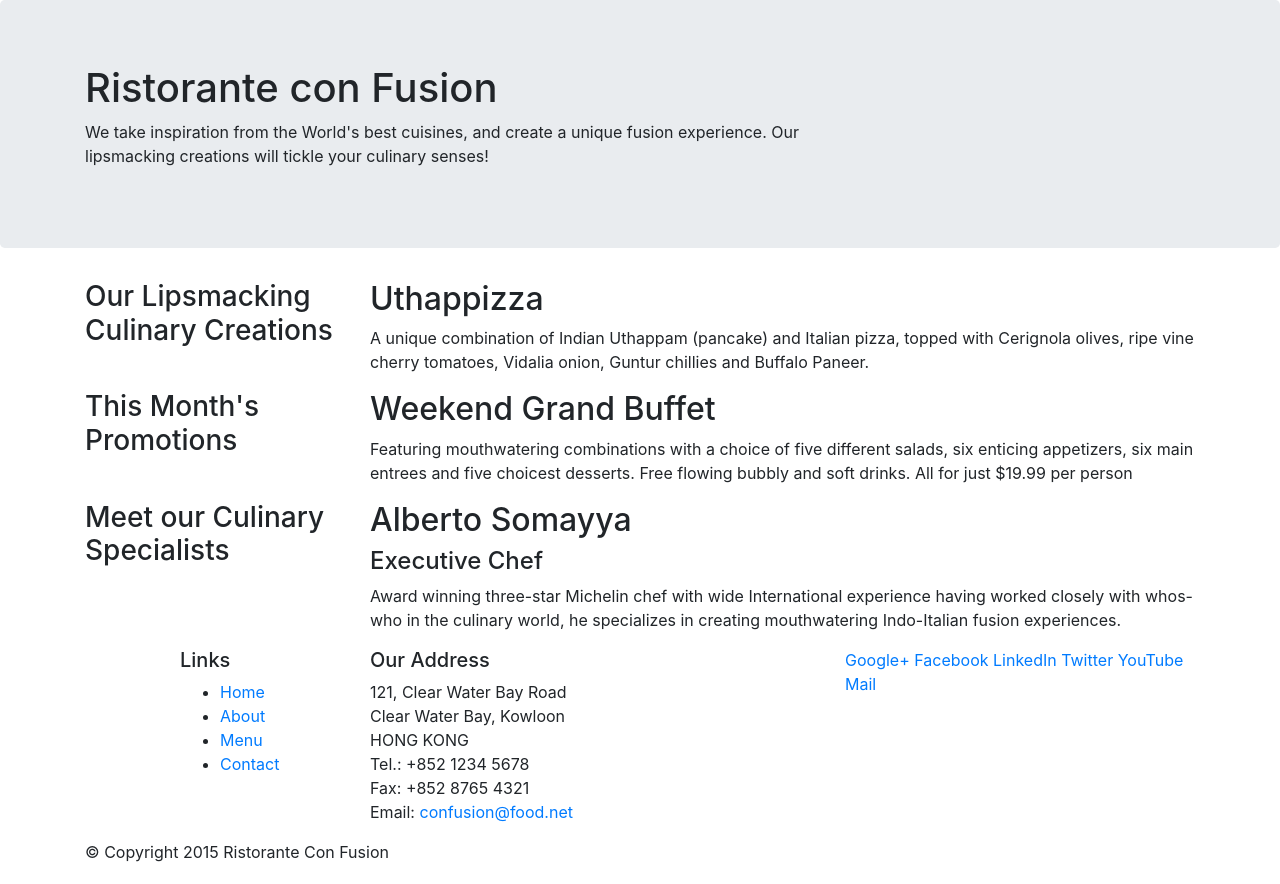
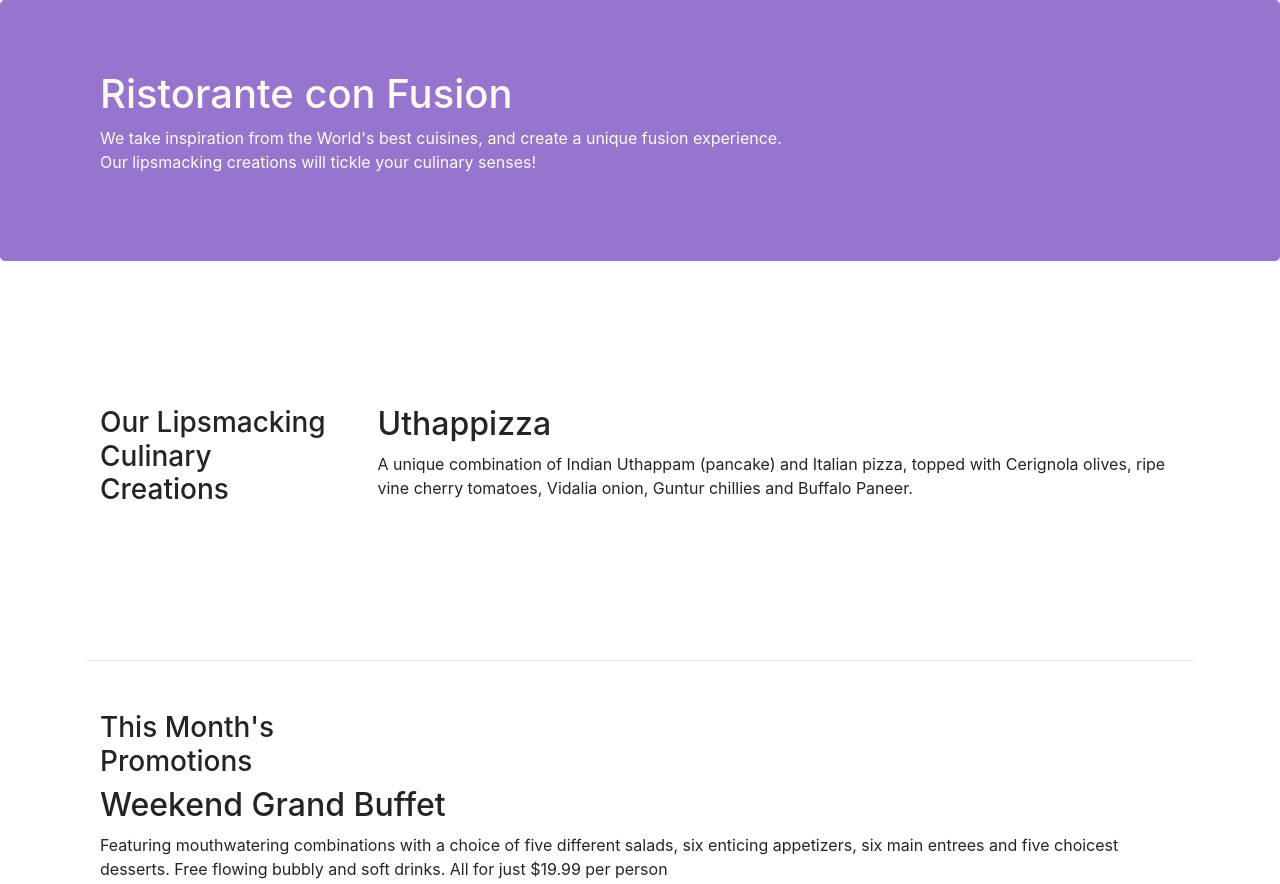
Before and after one commit to scchapma/conFusion, a website: page index.html in a window 1280 px wide. Shown: the top 884 px of the page. Drawn offline with nearby package versions, Linux system fonts and the light colour scheme.

Commit message:
Bootstrap Part 2

```diff
--- /dev/null
+++ b/css/styles.css
@@ -0,0 +1,30 @@
+.row-header {
+	margin: 0px auto;
+	padding: 0px auto;
+}
+
+.row-content {
+	margin: 0px auto;
+	padding: 50px 0px 50px 0px;
+	border-bottom: 1px ridge;
+	min-height: 400px;
+}
+
+.footer {
+	background-color: #d1c4e9;
+	margin: 0px auto;
+	padding: 20px 0px 20px 0px;
+}
+
+.jumbotron {
+	padding: 70px 30px 70px 30px;
+	margin: 0px auto;
+	background: #9575cd;
+	color: floralwhite;
+}
+
+.address {
+	font-size: 80%;
+	margin: 0px;
+	color: #0f0f0f;
+}
--- a/index.html
+++ b/index.html
@@ -9,6 +9,7 @@
 
     <!-- Bootstrap CSS -->
     <link rel="stylesheet" href="node_modules/bootstrap/dist/css/bootstrap.min.css">
+    <link rel="stylesheet" href="css/styles.css">
 
     <title>Ristorante Con Fusion</title>
 </head>
@@ -17,7 +18,7 @@
 
     <header class="jumbotron">
         <div class="container">
-            <div class="row">
+            <div class=" row-header">
                 <div class="col-12 col-sm-8">
                     <h1>Ristorante con Fusion</h1>
                     <p>We take inspiration from the World's best cuisines, and create a unique fusion experience. Our lipsmacking creations will tickle your culinary senses!</p>
@@ -29,18 +30,18 @@
     </header>
 
     <div class="container">
-        <div class="row">
-            <div class="col-sm-4 push-sm-8 col-md-3 push-md-9">
+        <div class="row row-content align-items-center">
+            <div class="col-sm-4 col-md-3 flex-last">
                 <h3>Our Lipsmacking Culinary Creations</h3>
             </div>
-            <div class="col-sm pull-sm-4 col-md pull-md-3">
+            <div class="col-sm col-md flex-first">
                 <h2>Uthappizza</h2>
                 <p>A unique combination of Indian Uthappam (pancake) and Italian pizza, topped with Cerignola olives, ripe vine cherry tomatoes, Vidalia onion, Guntur chillies and Buffalo Paneer.</p>
             </div>
         </div>
 
 
-        <div class="row">
+        <div class=" row-content align-items-center">
             <div class="col-sm-4 col-md-3">
                 <h3>This Month's Promotions</h3>
             </div>
@@ -50,11 +51,11 @@
             </div>
         </div>
 
-        <div class="row">
-            <div class="col-sm-4 push-sm-8 col-md-3 push-md-9">
+        <div class="row row-content align-items-center">
+            <div class="col-sm-4 col-md-3 flex-last">
                 <h3>Meet our Culinary Specialists</h3>
             </div>
-            <div class="col-sm pull-sm-4 col-md pull-md-3">
+            <div class="col-sm col-md flex-first">
                 <h2>Alberto Somayya</h2>
                 <h4>Executive Chef</h4>
                 <p>Award winning three-star Michelin chef with wide International experience having worked closely with whos-who in the culinary world, he specializes in creating mouthwatering Indo-Italian fusion experiences. </p>
@@ -62,12 +63,12 @@
         </div>
     </div>
 
-    <footer>
+    <footer class="footer">
         <div class="container">
             <div class="row">
                 <div class="col-5 offset-1 col-sm-2">
                     <h5>Links</h5>
-                    <ul>
+                    <ul class="list-unstyled">
                         <li><a href="#">Home</a></li>
                         <li><a href="#">About</a></li>
                         <li><a href="#">Menu</a></li>
@@ -85,8 +86,8 @@
 		              Email: <a href="mailto:confusion@food.net">confusion@food.net</a>
 		           </address>
                 </div>
-                <div class="col col-sm-4">
-                    <div>
+                <div class="col col-sm-4 align-self-center">
+                    <div style="text-align: center">
                         <a href="http://google.com/+">Google+</a>
                         <a href="http://www.facebook.com/profile.php?id=">Facebook</a>
                         <a href="http://www.linkedin.com/in/">LinkedIn</a>
@@ -96,7 +97,7 @@
                     </div>
                 </div>
            </div>
-           <div class="row">
+           <div class="row justify-content-center">
                 <div class="col-auto">
                     <p>© Copyright 2015 Ristorante Con Fusion</p>
                 </div>
```
